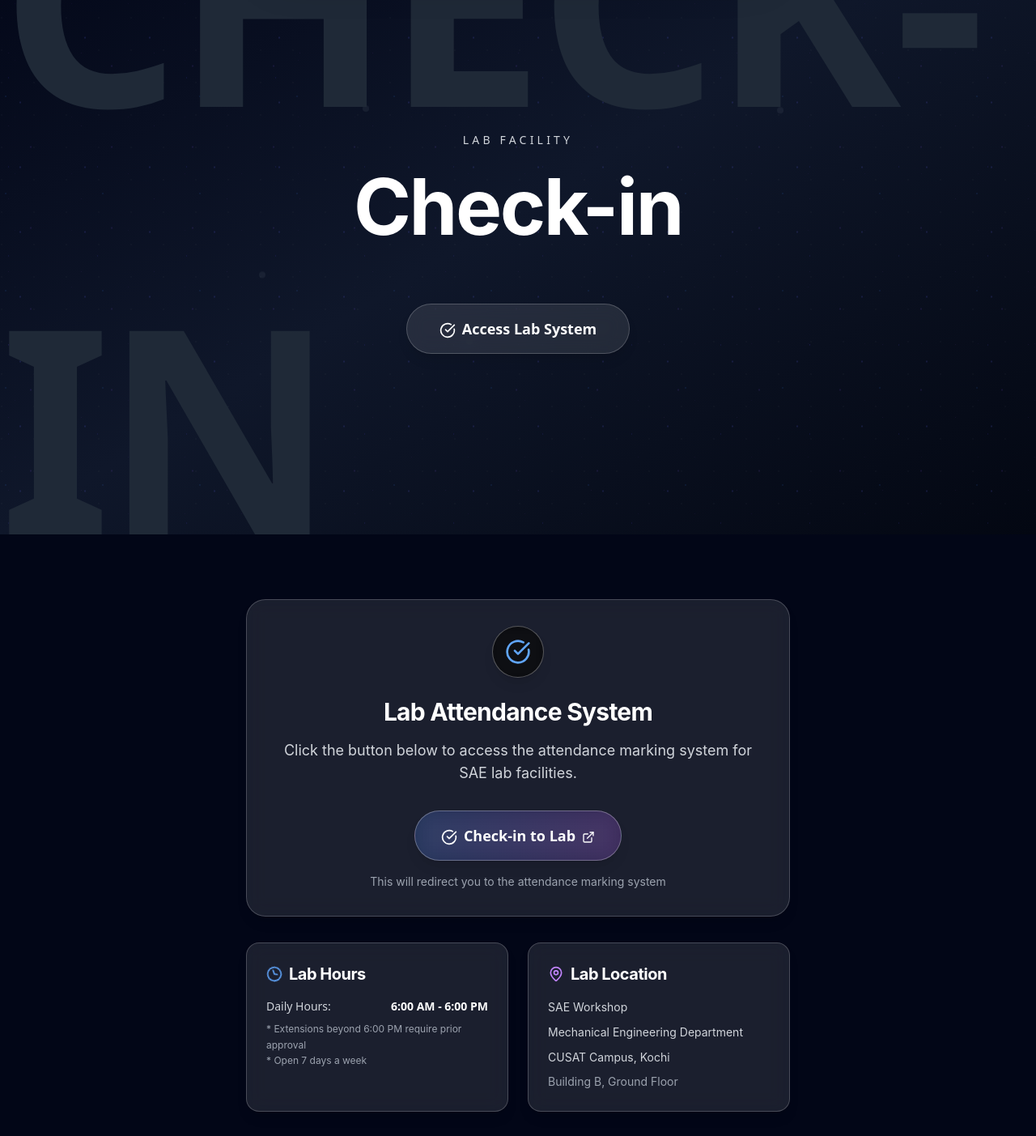
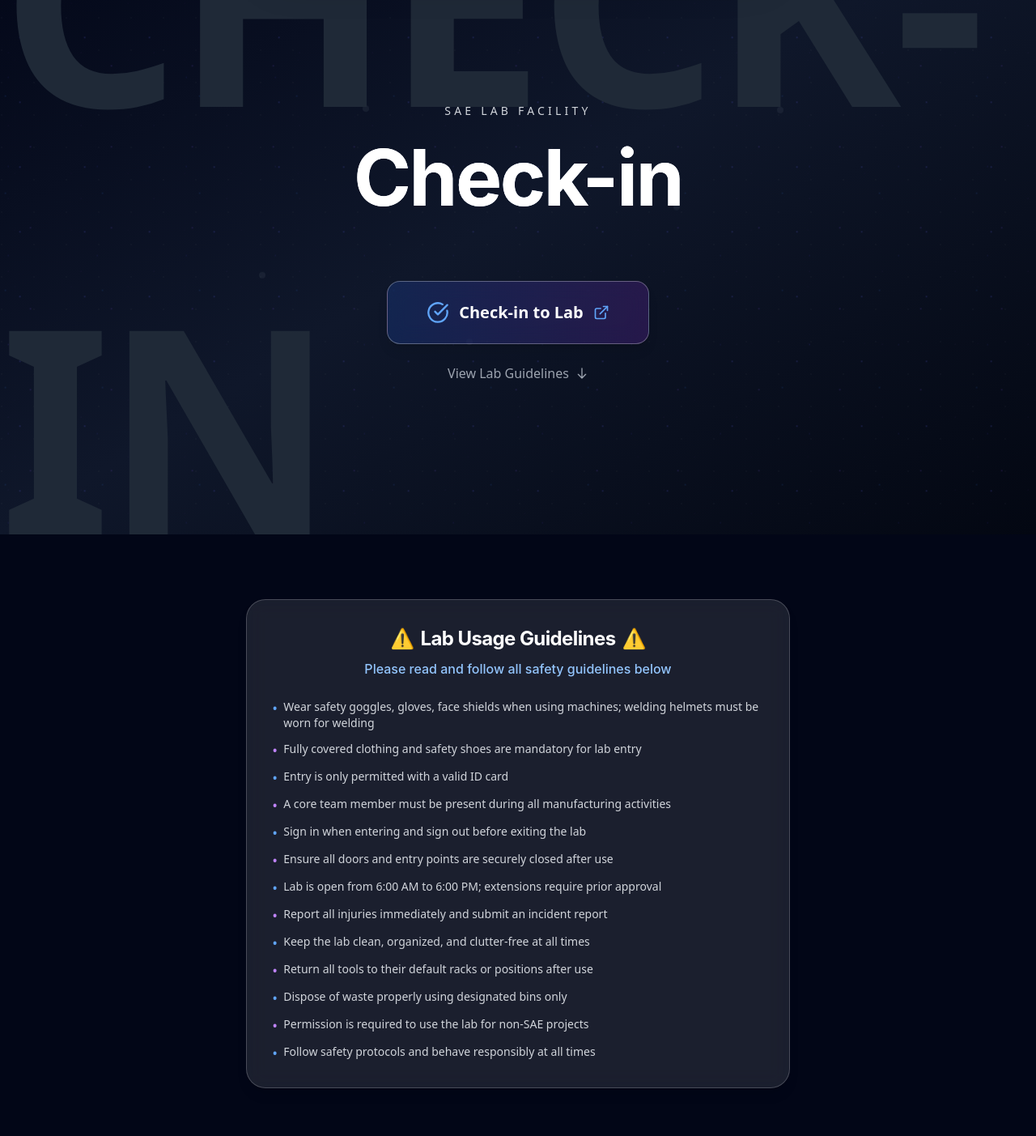
Before and after one commit to SaeCusat/saecusat_website, a Next.js app: page /checkin in a window 1280 px wide. Shown: the part 140-1543 px from the top of the page at 81% size. Built offline with nearby package versions, Linux system fonts and the light colour scheme.

Commit message:
simplified design of checkin'

```diff
--- a/app/checkin/page.tsx
+++ b/app/checkin/page.tsx
@@ -1,10 +1,8 @@
 "use client"
 
-import { Button } from "@/components/ui/button"
-import { Card, CardContent, CardDescription, CardHeader, CardTitle } from "@/components/ui/card"
-import { CheckCircle, Clock, MapPin, ExternalLink } from "lucide-react"
 import Navigation from "@/components/Navigation"
 import Footer from "@/components/Footer"
+import { CheckCircle, ExternalLink } from "lucide-react"
 
 export default function CheckinPage() {
   const handleCheckin = () => {
@@ -292,23 +290,45 @@ export default function CheckinPage() {
             {/* Clean Main Title */}
             <div className="mb-12">
               <div className="inline-block">
-                <div className="text-sm text-gray-300 font-medium mb-6 tracking-[0.3em] uppercase">
-                  Lab Facility
+                <div className="text-sm text-gray-300 font-medium mb-6 tracking-[0.3em] uppercase animate-fade-in-up">
+                  SAE Lab Facility
                 </div>
-                <h1 className="text-6xl md:text-7xl lg:text-8xl font-bold text-white mb-6 tracking-tight">
+                <h1 className="text-6xl md:text-7xl lg:text-8xl font-bold text-white mb-8 tracking-tight bg-gradient-to-r from-white via-blue-100 to-white bg-clip-text text-transparent animate-fade-in-up animation-delay-200">
                   Check-in
                 </h1>
               </div>
             </div>
 
-            {/* Clean CTA Button with glassmorphic design */}
-            <button
-              onClick={() => document.querySelector('#checkin-section')?.scrollIntoView({ behavior: 'smooth' })}
-              className="bg-white/10 backdrop-blur-md border border-white/20 text-white px-10 py-4 text-lg font-semibold rounded-full shadow-lg hover:shadow-xl transition-all duration-300 transform hover:scale-105 hover:bg-white/15 hover:border-white/30"
-            >
-              <CheckCircle className="w-5 h-5 mr-2 inline" />
-              Access Lab System
-            </button>
+            {/* Enhanced Check-in Button */}
+            <div className="flex flex-col items-center space-y-6">
+              <button
+                onClick={handleCheckin}
+                className="group relative px-12 py-6 bg-gradient-to-r from-blue-600/20 to-purple-600/20 backdrop-blur-md border border-white/30 text-white text-xl font-semibold rounded-2xl shadow-lg hover:shadow-2xl transition-all duration-500 transform hover:scale-105 hover:border-blue-400/50 animate-fade-in-up animation-delay-400"
+              >
+                <div className="absolute inset-0 bg-gradient-to-r from-blue-400/10 to-purple-400/10 rounded-2xl opacity-0 group-hover:opacity-100 transition-opacity duration-500"></div>
+                <div className="flex items-center justify-center space-x-3">
+                  <CheckCircle className="w-7 h-7 text-blue-400 group-hover:text-blue-300 transition-colors duration-300" />
+                  <span className="group-hover:text-blue-200 transition-colors duration-300">Check-in to Lab</span>
+                  <ExternalLink className="w-5 h-5 text-blue-400 group-hover:text-blue-300 transition-colors duration-300" />
+                </div>
+              </button>
+
+              {/* Guidelines Button */}
+              <button
+                onClick={() => document.querySelector('#checkin-section')?.scrollIntoView({ behavior: 'smooth' })}
+                className="flex items-center space-x-2 text-gray-400 hover:text-blue-300 transition-colors duration-300 animate-fade-in-up animation-delay-600 group"
+              >
+                <span>View Lab Guidelines</span>
+                <svg
+                  className="w-4 h-4 transform group-hover:translate-y-1 transition-transform duration-300"
+                  fill="none"
+                  viewBox="0 0 24 24"
+                  stroke="currentColor"
+                >
+                  <path strokeLinecap="round" strokeLinejoin="round" strokeWidth={2} d="M19 14l-7 7m0 0l-7-7m7 7V3" />
+                </svg>
+              </button>
+            </div>
           </div>
         </section>
 
@@ -316,73 +336,10 @@ export default function CheckinPage() {
       <section id="checkin-section" className="py-20 relative">
         <div className="container mx-auto px-4">
           <div className="max-w-2xl mx-auto">
-            {/* Check-in Card with glassmorphism */}
-            <div className="mb-8 bg-white/10 backdrop-blur-md border border-white/20 rounded-3xl p-8 shadow-lg animate-fade-in-up animation-delay-300 hover:shadow-xl transition-all duration-300 hover:scale-105 hover:bg-white/15">
-              <div className="text-center">
-                <div className="w-16 h-16 bg-gradient-to-r from-blue-600/20 to-purple-600/20 backdrop-blur-sm border border-white/30 rounded-full flex items-center justify-center mx-auto mb-6 shadow-lg animate-bounce-slow hover:animate-pulse">
-                  <CheckCircle className="w-8 h-8 text-blue-400" />
-                </div>
-                <h2 className="text-3xl font-bold text-white mb-4 animate-fade-in-up animation-delay-400">Lab Attendance System</h2>
-                <p className="text-lg animate-fade-in-up animation-delay-500 text-gray-300 mb-8">
-                  Click the button below to access the attendance marking system for SAE lab facilities.
-                </p>
-                <button
-                  className="bg-gradient-to-r from-blue-600/20 to-purple-600/20 backdrop-blur-md border border-white/30 text-white px-8 py-4 text-lg font-semibold rounded-full shadow-lg hover:shadow-xl transition-all duration-300 transform hover:scale-110 hover:bg-gradient-to-r hover:from-blue-600/30 hover:to-purple-600/30"
-                  onClick={handleCheckin}
-                >
-                  <CheckCircle className="w-5 h-5 mr-2 inline" />
-                  Check-in to Lab
-                  <ExternalLink className="w-4 h-4 ml-2 inline" />
-                </button>
-                <p className="text-sm text-gray-400 mt-4 animate-fade-in-up animation-delay-700">This will redirect you to the attendance marking system</p>
-              </div>
-            </div>
-
-            {/* Lab Information with glassmorphism */}
-            <div className="grid md:grid-cols-2 gap-6 mb-8">
-              <div className="bg-white/10 backdrop-blur-md border border-white/20 rounded-2xl p-6 shadow-lg animate-slide-in-left animation-delay-800 hover:shadow-xl transition-all duration-300 hover:-translate-y-2 hover:bg-white/15">
-                <div className="mb-4">
-                  <h3 className="flex items-center text-white text-xl font-bold animate-fade-in-up animation-delay-900">
-                    <Clock className="w-5 h-5 mr-2 animate-spin-slow text-blue-400" />
-                    Lab Hours
-                  </h3>
-                </div>
-                <div className="animate-fade-in-up animation-delay-1000">
-                  <div className="space-y-2 text-sm">
-                    <div className="flex justify-between">
-                      <span className="font-medium text-gray-300">Daily Hours:</span>
-                      <span className="font-semibold text-white">6:00 AM - 6:00 PM</span>
-                    </div>
-                    <div className="text-xs text-gray-400 mt-3">
-                      <p>* Extensions beyond 6:00 PM require prior approval</p>
-                      <p>* Open 7 days a week</p>
-                    </div>
-                  </div>
-                </div>
-              </div>
-
-              <div className="bg-white/10 backdrop-blur-md border border-white/20 rounded-2xl p-6 shadow-lg animate-slide-in-right animation-delay-800 hover:shadow-xl transition-all duration-300 hover:-translate-y-2 hover:bg-white/15">
-                <div className="mb-4">
-                  <h3 className="flex items-center text-white text-xl font-bold animate-fade-in-up animation-delay-900">
-                    <MapPin className="w-5 h-5 mr-2 animate-bounce-slow text-purple-400" />
-                    Lab Location
-                  </h3>
-                </div>
-                <div className="animate-fade-in-up animation-delay-1000">
-                  <div className="space-y-2 text-sm text-gray-300">
-                    <p>SAE Workshop</p>
-                    <p>Mechanical Engineering Department</p>
-                    <p>CUSAT Campus, Kochi</p>
-                    <p className="text-gray-400">Building B, Ground Floor</p>
-                  </div>
-                </div>
-              </div>
-            </div>
-
             {/* Guidelines with glassmorphism */}
             <div className="bg-white/10 backdrop-blur-md border border-white/20 rounded-3xl p-8 shadow-lg animate-scale-in animation-delay-1100 hover:shadow-2xl transition-all duration-500 hover:bg-white/15">
-              <div className="mb-6 animate-fade-in-up animation-delay-1200">
-                <h3 className="text-white text-2xl font-bold flex items-center">
+              <div className="mb-6 animate-fade-in-up animation-delay-1200 text-center">
+                <h3 className="text-white text-2xl font-bold flex items-center justify-center">
                   <span className="text-blue-400 mr-2">⚠️</span>
                   Lab Usage Guidelines
                   <span className="text-purple-400 ml-2">⚠️</span>
```
